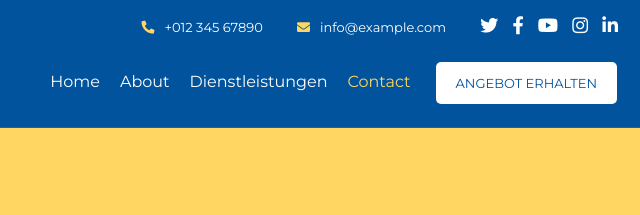
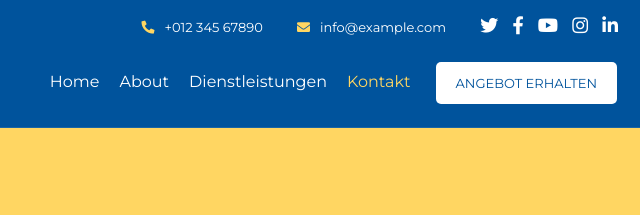
Before and after one commit to epoiten/TopClean24-Website, a plain HTML site: page contact.html in a window 1280 px wide. Shown: the top 215 px of the page, 572-1212 px from the left. Drawn offline with nearby package versions, Linux system fonts and the light colour scheme.

Commit message:
Simple correction

```diff
--- a/contact.html
+++ b/contact.html
@@ -67,7 +67,7 @@
                                         <a href="about.html" class="nav-item nav-link">About</a>
                                         <a href="service.html" class="nav-item nav-link">Dienstleistungen</a>
 
-                                        <a href="contact.html" class="nav-item nav-link active">Contact</a>
+                                        <a href="contact.html" class="nav-item nav-link active">Kontakt</a>
 
                                         <a href="index.html" class="btn">Angebot Erhalten</a>
                                     </div>
```
